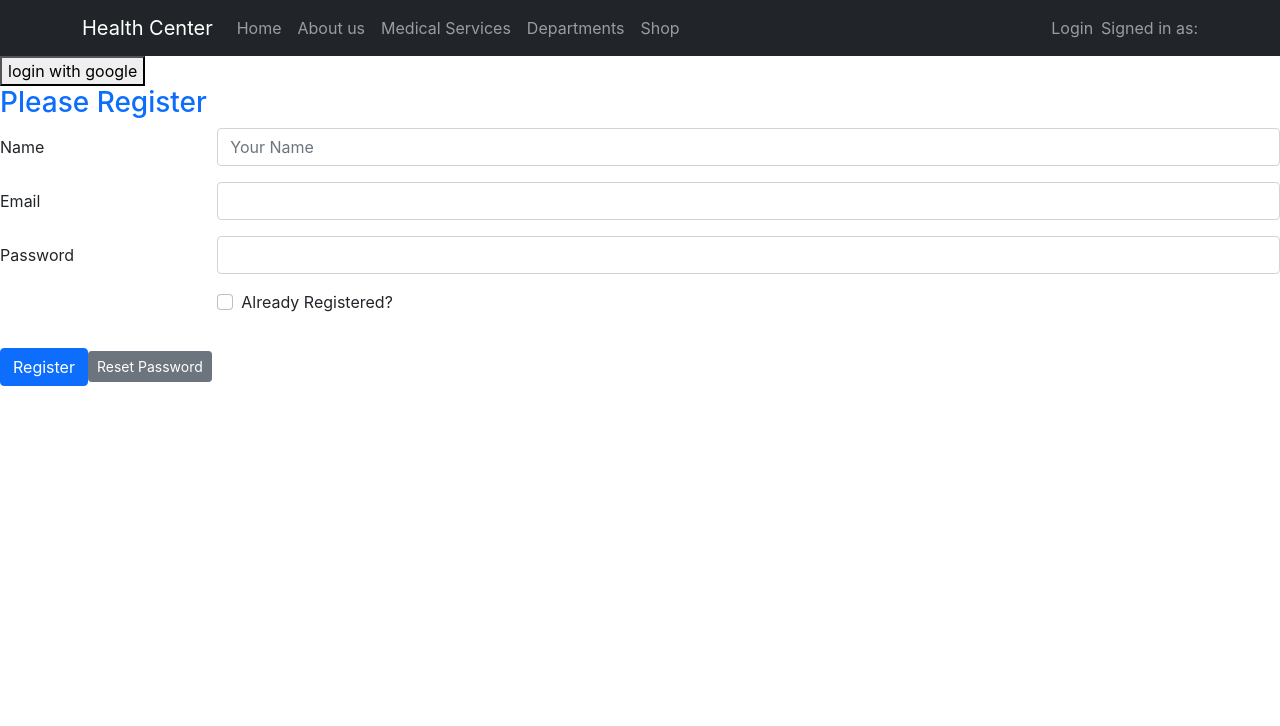
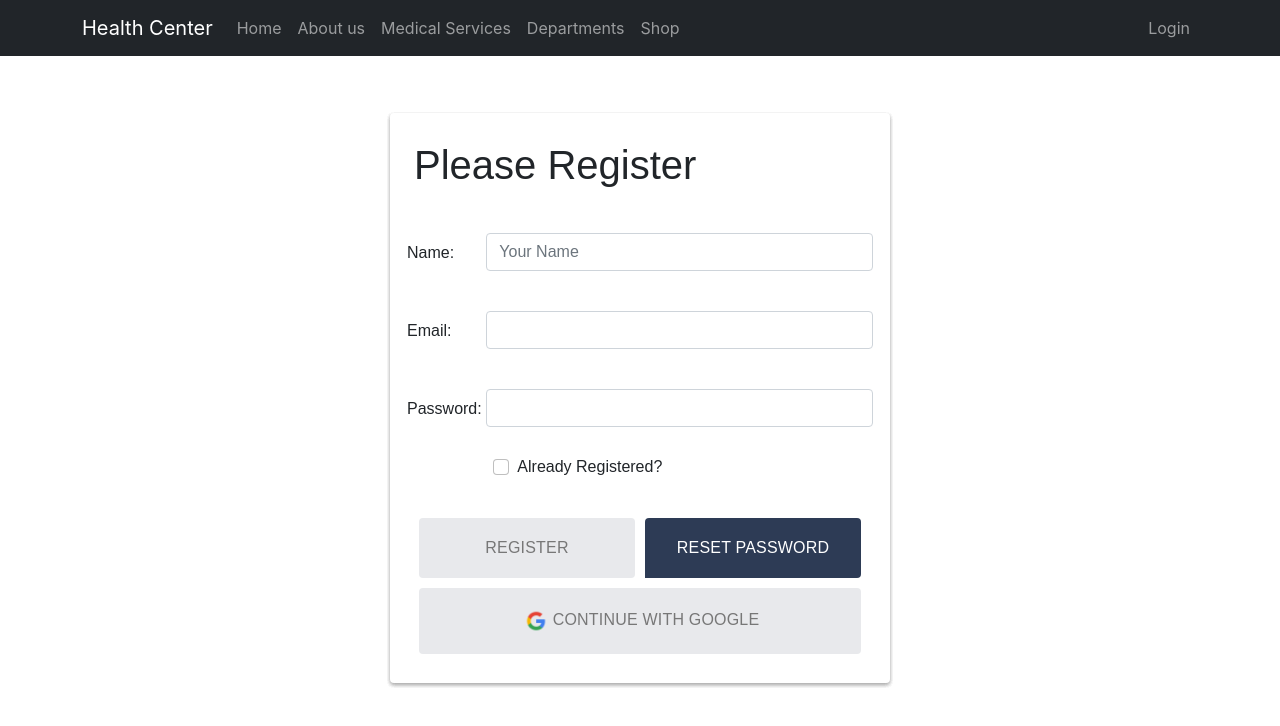
Before and after one commit to AdilMahmoudRion/Health-center, a React (Create React App) app: page /login in a window 1280 px wide. Shown: the top 726 px of the page. Built offline with nearby package versions, Linux system fonts and the light colour scheme; no server answers.

Commit message:
deparments

```diff
--- a/src/Pages/Header/Header.js
+++ b/src/Pages/Header/Header.js
@@ -40,8 +40,11 @@ const Header = () => {
               </Nav.Link>
             </Nav>
             <Nav>
+              <Navbar.Text>
+                {user?.displayName}
+              </Navbar.Text>
               {user?.email ? (
-                <Button onClick={logOut} variant="light">
+                <Button onClick={logOut} variant="dark">
                   Logout
                 </Button>
               ) : (
@@ -49,9 +52,6 @@ const Header = () => {
                   Login
                 </Nav.Link>
               )}
-              <Navbar.Text>
-                Signed in as: <a href="#login">{user?.displayName}</a>
-              </Navbar.Text>
             </Nav>
           </Navbar.Collapse>
         </Container>
--- a/src/Pages/Home/Banner/Banner.js
+++ b/src/Pages/Home/Banner/Banner.js
@@ -16,7 +16,7 @@ const Banner = () => {
           </h1>
           <p>More Then 3300 physicians, scientists ans researchers 2026</p>
           <div>
-            <Button type="button" class="btn btn-outline-primary btn-sm">
+            <Button type="button" className="btn btn-outline-primary btn-sm">
               About Us
             </Button>
           </div>
--- /dev/null
+++ b/src/Pages/Login/Login/Login.css
@@ -0,0 +1,53 @@
+.login-form {
+  margin-top: 20px;
+  font-family: "Rubik", sans-serif;
+  background: #fff;
+  width: 500px;
+  margin: 65px auto;
+  display: flex;
+  flex-direction: column;
+  border-radius: 4px;
+  box-shadow:
+		0 2px 4px rgba(0,0,0,0.07),
+		0 2px 4px rgba(0,0,0,0.07),
+		0 2px 4px rgba(0,0,0,0.07),
+		0 2px 4px rgba(0,0,0,0.07),
+		0 2px 4px rgba(0,0,0,0.07),
+		0 2px 4px rgba(0,0,0,0.07);
+}
+
+
+
+.input-field {
+  padding: 12px 5px;
+}
+
+
+.action {
+  display: flex;
+  flex-direction: row;
+}
+.button-grp {
+  width: 100%;
+  border: none;
+  padding: 18px;
+  cursor: pointer;
+  text-transform: uppercase;
+  background: #e8e9ec;
+  color: #777;
+  border-radius: 4px;
+  letter-spacing: 0.2px;
+  outline: 0;
+  transition: all 0.3s;
+  margin: 5px;
+}
+.rst-btn{
+  background: #2d3b55;
+  color: #fff;
+  border-bottom-left-radius: 0;
+  border-bottom-right-radius: ;
+}
+.logo{
+  width: 30px;
+  margin-right: 2px;
+}
--- a/src/Pages/Login/Login/Login.js
+++ b/src/Pages/Login/Login/Login.js
@@ -1,8 +1,10 @@
-import React from 'react';
-import useAuth from '../../../hooks/useAuth';
+import React from "react";
+import useAuth from "../../../hooks/useAuth";
+import './Login.css'
+import logo from "../logo/g-logo.png";
+
 
 const Login = () => {
-
   const {
     signInUsingGoogle,
     handleRegistration,
@@ -17,19 +19,21 @@ const Login = () => {
   return (
     <div id="log">
       <h1>log in</h1>
-        <button onClick={signInUsingGoogle}>login with google</button>
 
       <div>
-          <form onSubmit={handleRegistration}>
-            <h3 className="text-primary">
-              Please {isLogin ? "Login" : "Register"}
-            </h3>
+        <form className="login-form p-4" onSubmit={handleRegistration}>
+          <h1 className="pt-1 pb-4">Please {isLogin ? "Login" : "Register"}</h1>
+
           {!isLogin && (
             <div className="row mb-3">
-                <label htmlFor="inputName" className="col-sm-2 col-form-label">
-                  Name
+              <label
+                htmlFor="inputName"
+                className="col-sm-2 col-form-label input-field mt-2"
+              >
+                Name:
               </label>
-                <div className="col-sm-10">
+
+              <div className="col-sm-10 input-field">
                 <input
                   type="text"
                   onBlur={handleNameChange}
@@ -40,11 +44,15 @@ const Login = () => {
               </div>
             </div>
           )}
+
           <div className="row mb-3">
-              <label htmlFor="inputEmail3" className="col-sm-2 col-form-label">
-                Email
+            <label
+              htmlFor="inputEmail3"
+              className="col-sm-2 col-form-label input-field mt-2"
+            >
+              Email:
             </label>
-              <div className="col-sm-10">
+            <div className="col-sm-10 input-field">
               <input
                 onBlur={handleEmailChange}
                 type="email"
@@ -54,14 +62,15 @@ const Login = () => {
               />
             </div>
           </div>
+
           <div className="row mb-3">
             <label
               htmlFor="inputPassword3"
-                className="col-sm-2 col-form-label"
+              className="col-sm-2 col-form-label input-field mt-2"
             >
-                Password
+              Password:
             </label>
-              <div className="col-sm-10">
+            <div className="col-sm-10 input-field">
               <input
                 type="password"
                 onBlur={handlePasswordChange}
@@ -71,6 +80,7 @@ const Login = () => {
               />
             </div>
           </div>
+
           <div className="row mb-3">
             <div className="col-sm-10 offset-sm-2">
               <div className="form-check">
@@ -86,17 +96,26 @@ const Login = () => {
               </div>
             </div>
           </div>
+
           <div className="row mb-3 text-danger">{error}</div>
-            <button type="submit" className="btn btn-primary">
+          <div className="action">
+            <button className="button-grp" type="submit">
               {isLogin ? "Login" : "Register"}
             </button>
             <button
               type="button"
               onClick={handleResetPassword}
-              className="btn btn-secondary btn-sm"
+              className="button-grp rst-btn"
             >
               Reset Password
             </button>
+          </div>
+          <div className="action">
+            <button className="button-grp" onClick={signInUsingGoogle}>
+              <img className="logo" src={logo} alt="logo" />
+              Continue With Google
+            </button>
+          </div>
         </form>
       </div>
     </div>
```
Also changed, not shown: src/Pages/Login/logo/g-logo.png (added). Lines whose indentation alone changed are shown as unchanged.
